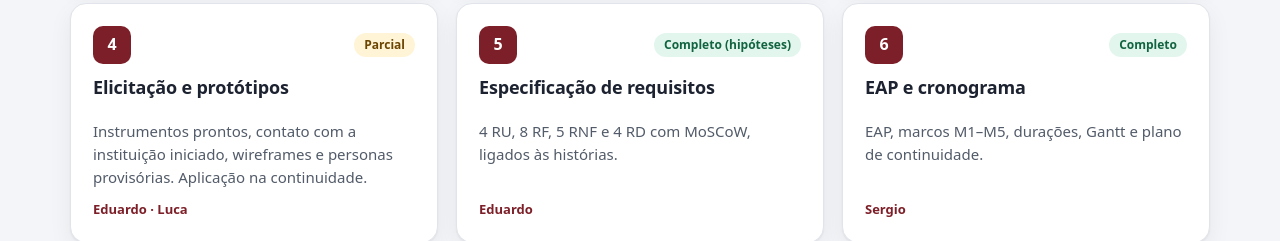
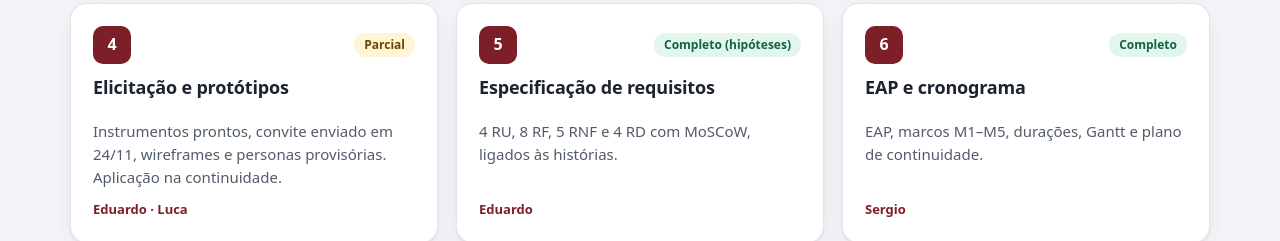
Before and after one commit to leonardoteixeira01/trabalho-, a plain HTML site: page index.html in a window 1280 px wide. Shown: the part 1720-1961 px from the top of the page. Drawn offline with Linux system fonts and the light colour scheme.

Commit message:
Preenche convite, IA da v0.1 e presentes de 21/11 no documento
- Convite enviado em 24/11 à Cozinha Comunitária Restaurando Vidas
  (seções 1 e 4.2; T3 concluída no Gantt; site atualizado).
- Declaração de IA: ChatGPT na versão 0.1.
- Presentes de 21/11: os quatro integrantes.
- Campo de turma removido da capa e da seção 1.

Co-Authored-By: Claude Opus 5.5 <noreply@anthropic.com>

```diff
--- a/index.html
+++ b/index.html
@@ -318,7 +318,7 @@
       <article class="cartao entregavel">
         <div class="entregavel-topo"><span class="numero">4</span><span class="selo s-par">Parcial</span></div>
         <h3>Elicitação e protótipos</h3>
-        <p>Instrumentos prontos, contato com a instituição iniciado, wireframes e personas provisórias. Aplicação na continuidade.</p>
+        <p>Instrumentos prontos, convite enviado em 24/11, wireframes e personas provisórias. Aplicação na continuidade.</p>
         <span class="quem">Eduardo · Luca</span>
       </article>
       <article class="cartao entregavel">
```
Also changed, not shown: 5 other files.
